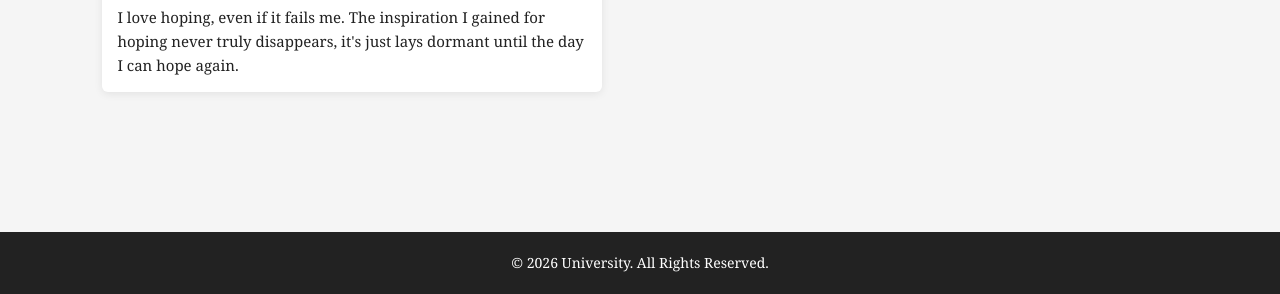
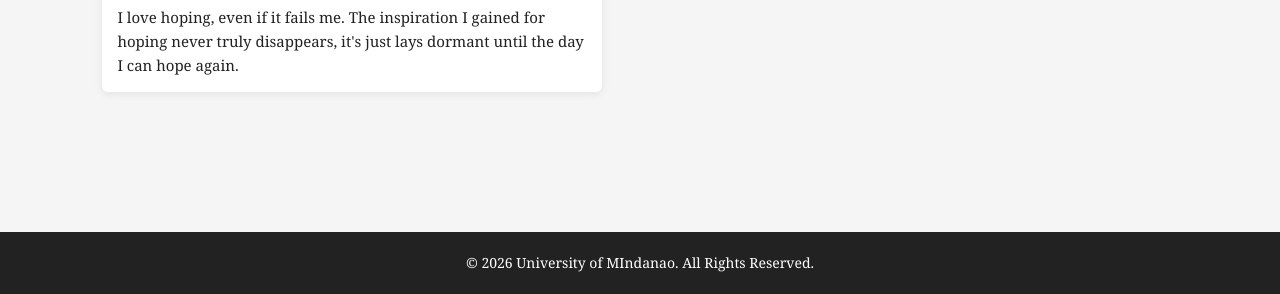
Before and after one commit to kwangdali148358tc-gif/UM-Website, a plain HTML site: page index.html in a window 1280 px wide. Shown: the part 2103-2397 px from the top of the page. Drawn offline with Linux system fonts and the light colour scheme.

Commit message:
index.html

```diff
--- a/index.html
+++ b/index.html
@@ -80,7 +80,7 @@
 </main>
 
 <footer>
-    <p>© 2026 University. All Rights Reserved.</p>
+    <p>© 2026 University of MIndanao. All Rights Reserved.</p>
 </footer>
 
 </body>
```
